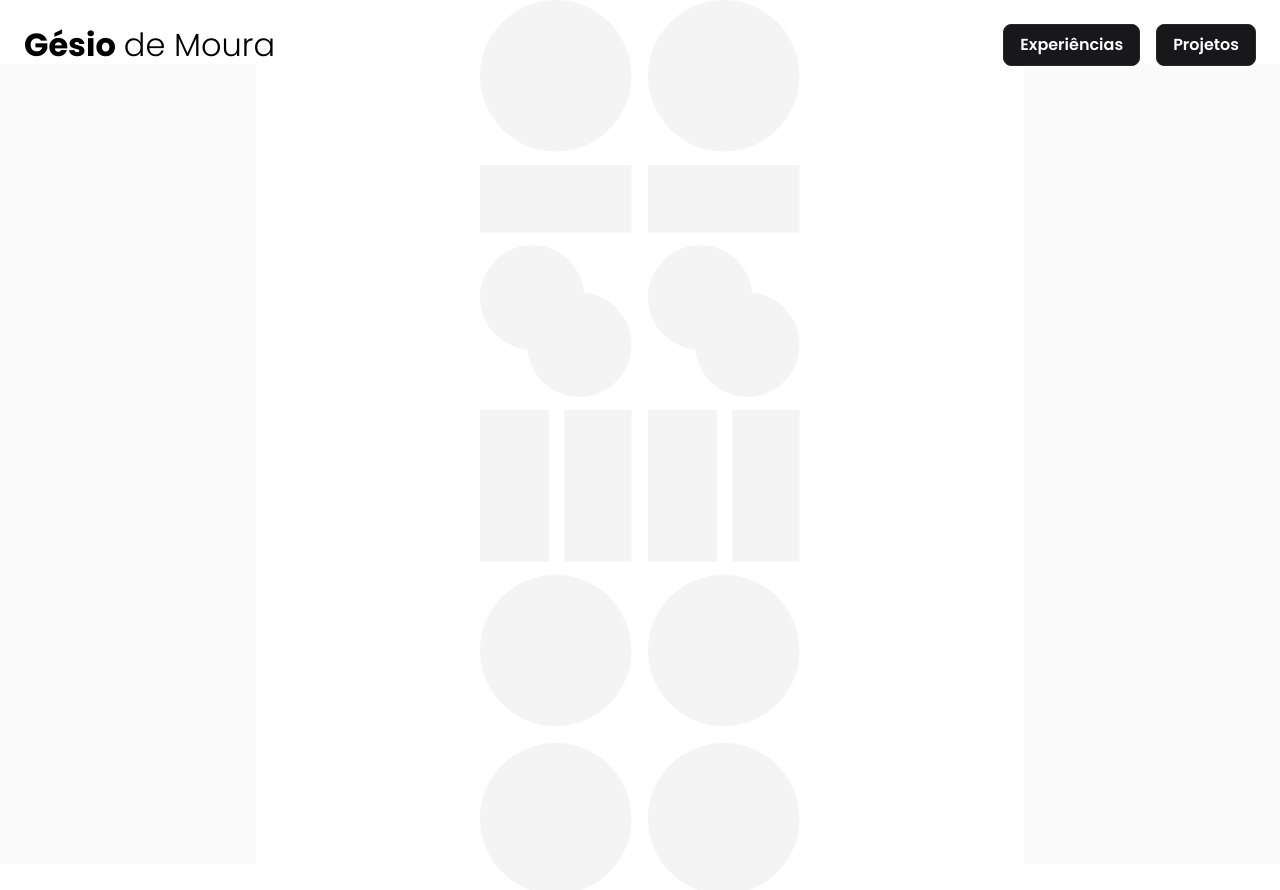
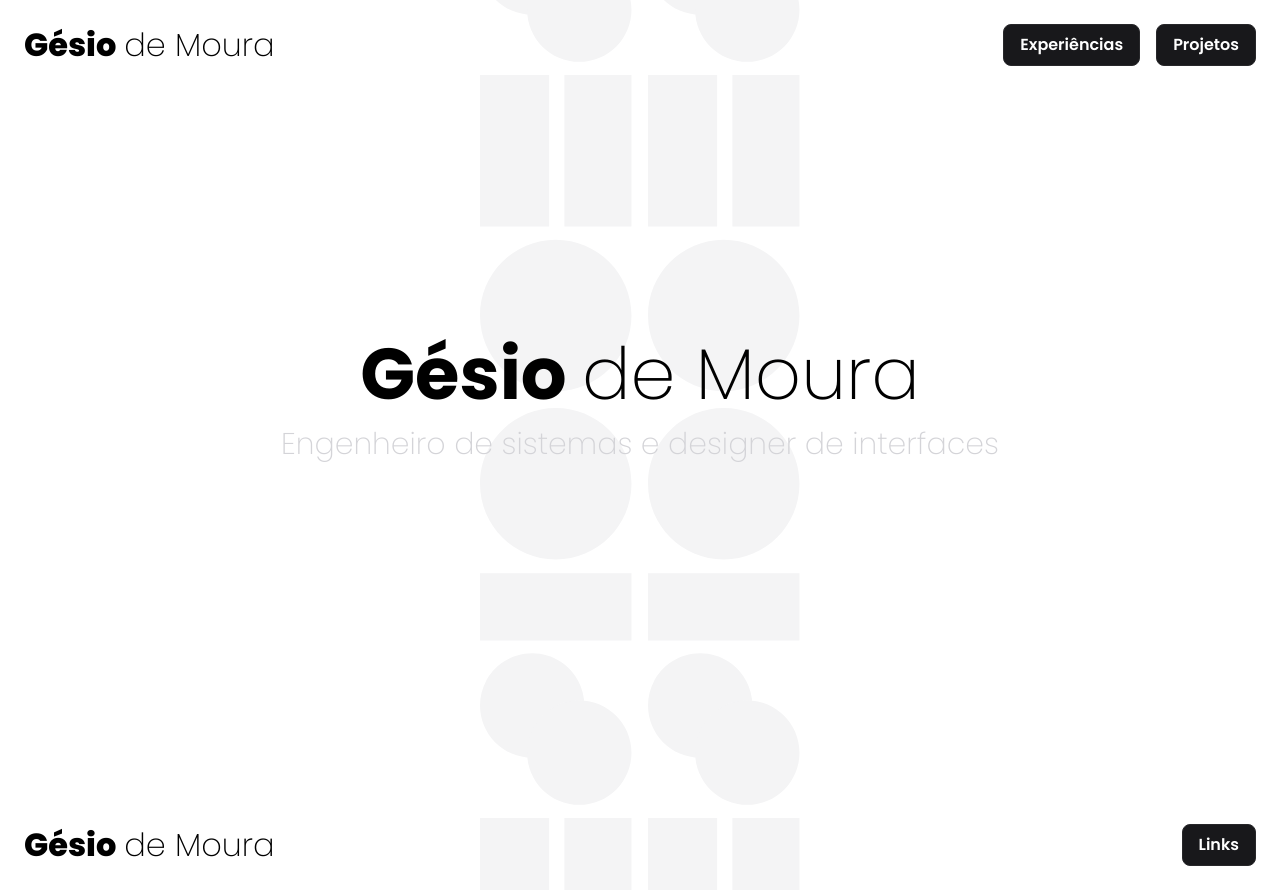
Before and after one commit to srgesio/gesio-dev, a Next.js app: page / in a window 1280 px wide. Before the commit the page ends 864 px from the top, so only its background shows below. Built offline with nearby package versions, Linux system fonts and the light colour scheme.

Commit message:
feat: initial first page

```diff
--- a/app/layout.tsx
+++ b/app/layout.tsx
@@ -2,11 +2,12 @@ import type { Metadata } from "next";
 import { Poppins } from "next/font/google";
 import "./globals.css";
 import Header from "../components/Header";
+import Footer from "../components/Footer";
 
 const poppins = Poppins({
   variable: "--font-poppins",
   subsets: ["latin"],
-  weight: ["300", "400", "500", "600", "700"],
+  weight: ["100", "200", "300", "400", "500", "600", "700", "800", "900"],
 });
 
 export const metadata: Metadata = {
@@ -24,9 +25,12 @@ export default function RootLayout({
       lang="en"
       className={`${poppins.variable} h-full antialiased`}
     >
-      <body className="min-h-full flex flex-col container mx-auto pt-16">
+      <body className="min-h-screen relative flex flex-col items-center w-full">
         <Header />
-        {children}
+        <main className="mx-auto flex flex-1 w-full">
+          {children}
+        </main>
+        <Footer />
       </body>
     </html>
   );
--- a/app/page.tsx
+++ b/app/page.tsx
@@ -3,10 +3,18 @@ import DecorativeShapes from "../components/DecorativeShapes";
 
 export default function Home() {
   return (
-    <div className="flex flex-col flex-1 items-center justify-center bg-zinc-50 font-sans dark:bg-black">
-      <main className="flex flex-1 w-full min-h-screen max-w-3xl flex-col items-center justify-between py-32 px-16 bg-white dark:bg-black sm:items-start">
-        <DecorativeShapes className="fixed top-0 left-0 z-0 w-full text-zinc-100 dark:text-zinc-950" />
+    <div className="flex flex-col w-full items-center justify-center">
+      <main className="flex min-h-screen gap-4 flex-1 z-1 w-full max-w-5xl flex-col items-center justify-center px-4 md:px-8">
+        <h1 className="text-6xl md:text-7xl font-bold text-center">
+          <span>
+            Gésio
+          </span>
+          {" "}
+          <span className="font-extralight">de Moura</span>
+        </h1>
+        <p className="text-2xl md:text-3xl font-extralight text-center text-zinc-300">Engenheiro de sistemas e designer de interfaces</p>
       </main>
+      <DecorativeShapes className="fixed h-screen top-0 left-0 z-0 w-full text-zinc-100 dark:text-zinc-950" />
     </div>
   );
 }
--- a/components/DecorativeShapes/index.tsx
+++ b/components/DecorativeShapes/index.tsx
@@ -6,12 +6,8 @@ export default function DecorativeShapes(props: React.HTMLAttributes<HTMLDivElem
             <div className="flex flex-col gap-4">
                 <IndividualShapeGroup />
                 <IndividualShapeGroup />
-                <IndividualShapeGroup />
-                <IndividualShapeGroup />
             </div>
             <div className="flex flex-col gap-4">
-                <IndividualShapeGroup />
-                <IndividualShapeGroup />
                 <IndividualShapeGroup />
                 <IndividualShapeGroup />
             </div>
--- /dev/null
+++ b/components/Footer/index.tsx
@@ -0,0 +1,17 @@
+import Logo from "../Logo";
+import Button from "../Button";
+
+export default function Footer() {
+    return (
+        <footer
+            className="flex items-center z-1 justify-between w-full px-4 md:px-6 py-6"
+        >
+            <div className="flex items-center">
+                <Logo />
+            </div>
+            <nav className="flex items-center gap-4">
+                <Button as="link" href="/links">Links</Button>
+            </nav>
+        </footer>
+    );
+}
--- a/components/Logo/index.tsx
+++ b/components/Logo/index.tsx
@@ -2,7 +2,7 @@ import Link from "next/link";
 
 export default function Logo() {
     return (
-        <Link href="#" className="z-1">
+        <Link href="/" className="z-1">
             <span className="flex flex-col lg:flex-row font-extrabold lg:text-[2rem] text-2xl lg:leading-10 leading-6 lg:gap-2">Gésio
                 <span className="block lg:inline font-extralight lg:text-[2rem] text-base leading-4 lg:leading-10">
                     de Moura
```
Also changed, not shown: 1 other file (tests, documents, lock files or other folders).
